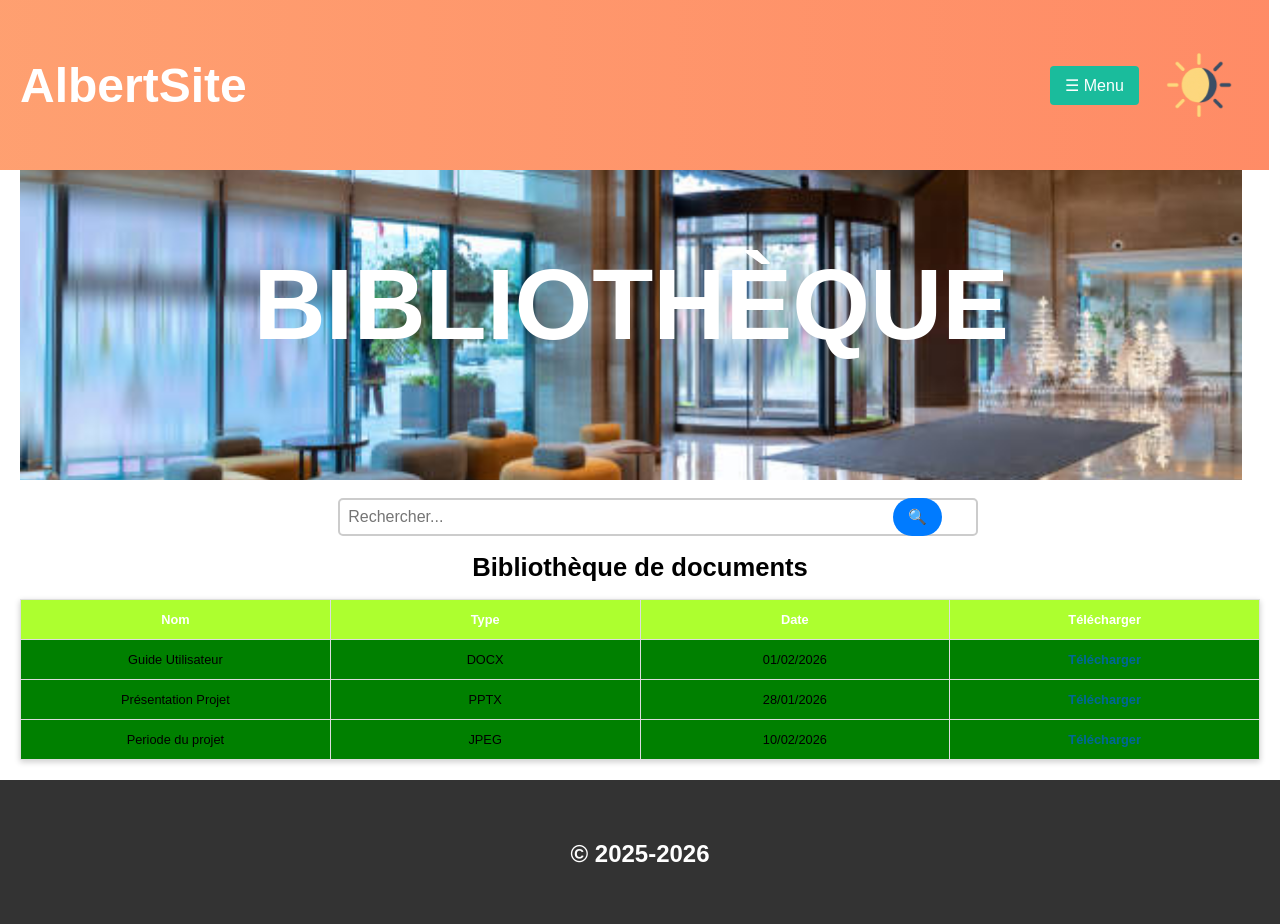
After one commit to ouedraogograceolivier5-byte/monSiteWeb, a Django app: template djangoApp/monSiteWeb/application/templates/application/bibliotheque.html in a window 1280 px wide. The commit adds this page. Run offline with Django 5.2, Linux system fonts and the light colour scheme; the template is opened without the code that fills it, so the values that code supplies are empty.

Commit message:
Fin de la finalisation

```diff
--- a/djangoApp/monSiteWeb/application/static/css/style.css
+++ b/djangoApp/monSiteWeb/application/static/css/style.css
@@ -1,6 +1,7 @@
 /*Parametrage sur quelques balises*/
-p{
-  margin: 0 auto;          /* centre horizontalement */
+p {
+  margin: 0 auto;
+  /* centre horizontalement */
   font-size: 3vw;
   box-shadow: 10px 10px 20px 0 rgb(88, 23, 23);
   padding: 40px;
@@ -8,8 +9,10 @@ p{
 }
 
 main {
-  flex: 1; /* occupe l’espace disponible */
-  padding: 100px 20px 20px; /* espace pour ne pas cacher le contenu sous la barre du haut */
+  flex: 1;
+  /* occupe l’espace disponible */
+  padding: 100px 20px 20px;
+  /* espace pour ne pas cacher le contenu sous la barre du haut */
 }
 
 body {
@@ -49,12 +52,13 @@ footer {
   color: white;
   text-decoration: none;
   border-radius: 1vw;
-  font-family: Arial,sans-serif;
+  font-family: Arial, sans-serif;
   font-size: 85%;
 }
 
 .button:hover {
-  background-color: #2980b9;  /*Changer de couleur lorsque le curseur est pointé*/
+  background-color: #2980b9;
+  /*Changer de couleur lorsque le curseur est pointé*/
 }
 
 .color {
@@ -140,66 +144,89 @@ body.dark-mode {
   font-weight: bold;
 }
 
-.menu-button {
-  background-color: white;
-  color: #007bff;
-  border: 2px solid #007bff;
+/*Menu*/
+
+.menu-toggle {
+  background: #1abc9c;
+  border: none;
+  color: white;
   padding: 10px 15px;
-  font-size: 1em;
+  cursor: pointer;
   border-radius: 4px;
-  cursor: pointer;
-  display: flex;
-  align-items: center;
-  gap: 8px;
+  font-size: 16px;
 }
 
-.menu-button .icon {
-  display: inline-block;
-  transition: transform 0.5s ease;
+.menu-toggle:hover {
+  transform: translateX(5px);
+  /* glisse légèrement vers la droite */
+  background: #16a085;
+  /* couleur plus foncée au survol */
 }
 
-.menu-button.open {
-  background-color: #dc3545;
-  color: white;
-  border-color: #dc3545;
-}
-
-.menu-button.open .icon {
-  transform: rotate(180deg);
-}
-
-/* Menu plein écran */
-#menu-list {
+/* Overlay */
+.overlay {
   position: fixed;
   top: 0;
   left: 0;
+  width: 100%;
   height: 100%;
-  width: 250px;
-  background: #343a40;
-  color: white;
-  list-style: none;
-  padding: 50px 20px;
-  margin: 0;
-  transform: translateX(-100%);
-  transition: transform 0.3s ease;
+  background: rgba(0, 0, 0, 0.4);
+  display: none;
+  z-index: 999;
+  /* très haut pour être au-dessus */
 }
 
-#menu-list li {
-  margin: 20px 0;
+/* Menu latéral */
+.sidebar {
+  position: fixed;
+  top: 0;
+  left: 0;
+  width: 250px;
+  height: 100vh;
+  background: #34495e;
+  color: white;
+  overflow-y: auto;
+  /* scroll interne */
+  padding: 20px 10px;
+  box-shadow: 2px 0 5px rgba(0, 0, 0, 0.3);
+  z-index: 999;
+  /* très haut pour être au-dessus */
 }
 
-#menu-list li a {
-  color: white;
-  text-decoration: none;
-  font-size: 1.2em;
+.sidebar h3 {
+  margin-top: 0;
+  text-align: center;
 }
 
-#menu-list.show {
-  transform: translateX(0);
+.sidebar a {
+  text-decoration: none;
+  /* enlève le soulignement */
+  color: white;
+  /* garde la couleur */
 }
 
-main {
-  padding: 20px;
+.sidebar a:hover {
+  text-decoration: none;
+  /* même au survol */
+}
+
+.sidebar button {
+  display: block;
+  width: 100%;
+  height: 150px;
+  margin: 8px 0;
+  padding: 10px;
+  border: none;
+  background: #2c3e50;
+  color: white;
+  cursor: pointer;
+  border-radius: 4px;
+  text-align: center;
+}
+
+.sidebar button:hover {
+  transform: translateX(5px);
+  background: #031a39;
 }
 
 /*Images*/
@@ -210,7 +237,7 @@ main {
   height: 500px;
   overflow: hidden;
   border-radius: 10px;
-  box-shadow: 0 0 15px rgba(0,0,0,0.5);
+  box-shadow: 0 0 15px rgba(0, 0, 0, 0.5);
 }
 
 .gallery img {
@@ -234,7 +261,7 @@ main {
 }
 
 .controls button {
-  background: rgba(0,0,0,0.5);
+  background: rgba(0, 0, 0, 0.5);
   border: none;
   color: white;
   font-size: 2rem;
@@ -244,7 +271,7 @@ main {
 }
 
 .controls button:hover {
-  background: rgba(0,0,0,0.8);
+  background: rgba(0, 0, 0, 0.8);
 }
 
 /*Indicateurs (points) */
@@ -260,7 +287,7 @@ main {
 .indicators span {
   width: 12px;
   height: 12px;
-  background: rgba(255,255,255,0.5);
+  background: rgba(255, 255, 255, 0.5);
   border-radius: 50%;
   cursor: pointer;
 }
@@ -271,8 +298,10 @@ main {
 
 /*Message d'accueil*/
 .message-bar {
-  background: transparent; /* hérite du background du conteneur */
-  color: inherit; /* hérite de la couleur du texte du parent */
+  background: transparent;
+  /* hérite du background du conteneur */
+  color: inherit;
+  /* hérite de la couleur du texte du parent */
   padding: 15px;
   cursor: pointer;
   border-radius: 5px;
@@ -301,19 +330,25 @@ main {
 }
 
 .message-detail {
-  max-height: 0;              /* caché par défaut */
+  max-height: 0;
+  /* caché par défaut */
   overflow: hidden;
-  background: transparent;     /* hérite du background du parent */
-  color: inherit;              /* hérite de la couleur du parent */
-  padding: 0 15px;             /* padding horizontal seulement */
+  background: transparent;
+  /* hérite du background du parent */
+  color: inherit;
+  /* hérite de la couleur du parent */
+  padding: 0 15px;
+  /* padding horizontal seulement */
   margin-top: 10px;
   border-radius: 5px;
   transition: max-height 0.5s ease, padding 0.5s ease;
 }
 
 .message-detail.active {
-  max-height: 200px;           /* hauteur suffisante pour le contenu */
-  padding: 15px;               /* padding complet quand visible */
+  max-height: 200px;
+  /* hauteur suffisante pour le contenu */
+  padding: 15px;
+  /* padding complet quand visible */
 }
 
 /*Animation des boutons*/
@@ -337,13 +372,17 @@ header {
   height: 150px;
   display: flex;
   position: fixed;
-  top: 0; /* positionné tout en haut */
+  top: 0;
+  /* positionné tout en haut */
   left: 0;
-  width: 96%;/* prend toute la largeur */
-  z-index: 1000;
+  width: 96%;
+  /* prend toute la largeur */
+  z-index: 500;
   align-items: center;
-  justify-content: space-between; /* espace entre les deux côtés */
-  padding: 0 40px; /* marge intérieure gauche/droite */
+  justify-content: space-between;
+  /* espace entre les deux côtés */
+  padding: 10px 20px;
+  /* marge intérieure gauche/droite */
   color: white;
   font-family: Arial, sans-serif;
 
@@ -354,19 +393,209 @@ header {
 }
 
 @keyframes gradientAnimation {
-  0% { background-position: 0% 50%; }
-  50% { background-position: 100% 50%; }
-  100% { background-position: 0% 50%; }
+  0% {
+    background-position: 0% 50%;
+  }
+
+  50% {
+    background-position: 100% 50%;
+  }
+
+  100% {
+    background-position: 0% 50%;
+  }
 }
 
-.header-right {
+.header-actions {
   display: flex;
   align-items: center;
-  gap: 20px; /* espace entre menu et image */
+  gap: 10px;
+  /* espace entre Menu et Mode sombre */
 }
 
 #toggle-theme {
-  width: 100px; /* taille adaptée */
+  width: 100px;
+  /* taille adaptée */
   height: 100px;
   cursor: pointer;
 }
+
+/* Animation d’apparition */
+.menu-toggle,
+#toggle-theme {
+  opacity: 0;
+  transform: translateY(-20px);
+  animation: slideIn 0.6s forwards;
+}
+
+/* Délais différents pour un effet progressif */
+.menu-toggle {
+  animation-delay: 0.2s;
+}
+
+#toggle-theme {
+  animation-delay: 0.4s;
+}
+
+@keyframes slideIn {
+  to {
+    opacity: 1;
+    transform: translateY(0);
+  }
+}
+
+/*Bibliothèque*/
+.doc-list {
+  margin-top: 20px;
+  border: 1px solid #ccc;
+  padding: 10px;
+}
+
+.doc-list table {
+  width: 100%;
+  border-collapse: collapse;
+}
+
+.doc-list th,
+.doc-list td {
+  border: 1px solid #ddd;
+  padding: 8px;
+  text-align: left;
+}
+
+.doc-list th {
+  cursor: pointer;
+  background: #f4f4f4;
+}
+
+.doc-list tr:nth-child(even) {
+  background: #f9f9f9;
+}
+
+a.download {
+  color: #006699;
+  text-decoration: none;
+  font-weight: bold;
+}
+
+a.download:hover {
+  text-decoration: underline;
+}
+
+/*Paramètres sur la barre de recherche*/
+.search-container input {
+  width: 50%;
+  padding: 10px;
+  font-size: 16px;
+  border-radius: 20px;
+  border: 1px solid #ccc;
+}
+
+.search-container button {
+  margin-left: -7vw;
+  padding: 10px 15px;
+  font-size: 15px;
+  border-radius: 20px;
+  border: none;
+  cursor: pointer;
+  background: #007BFF;
+  color: white;
+  transition: background 0.3s;
+}
+
+.search-container button:hover {
+  background: #0056b3;
+}
+
+/*Paramètres des tableaux*/
+th,
+td {
+  padding: 12px;
+  border: 1px solid #ddd;
+  text-align: center;
+}
+
+th {
+  background: greenyellow;
+  color: white;
+}
+
+tr:hover {
+  background: greenyellow;
+}
+
+table {
+  margin: auto;
+  border-collapse: collapse;
+  /*fusionner les bordures*/
+  table-layout: fixed;
+  /* force largeur fixe */
+  background: white;
+  box-shadow: 0 2px 6px rgba(0, 0, 0, 0.2);
+  width: 100%;
+  font-size: 80%;
+  background-color: green;
+}
+
+.highlight {
+  background-color: yellow;
+  animation: fadeHighlight 1s ease-in-out;
+}
+
+@keyframes fadeHighlight {
+  from {
+    background-color: transparent;
+  }
+
+  to {
+    background-color: yellow;
+  }
+}
+
+#quotesTable {
+  animation: slideIn 0.6s ease-out;
+}
+
+@keyframes slideIn {
+  from {
+    opacity: 0;
+    transform: translateY(20px);
+  }
+
+  to {
+    opacity: 1;
+    transform: translateY(0);
+  }
+}
+
+/* Champ de recherche animé */
+#searchInput {
+  padding: 8px;
+  border: 2px solid #ccc;
+  border-radius: 5px;
+  transition: border-color 0.3s, box-shadow 0.3s;
+}
+
+#searchInput:focus {
+  border-color: #007BFF;
+  box-shadow: 0 0 8px rgba(0, 123, 255, 0.5);
+}
+
+#quotesTable tr {
+  transition: all 0.3s ease;
+}
+
+#quotesTable tr[style*="display: none"] {
+  opacity: 0;
+  transform: scale(0.95);
+}
+
+#searchBtn {
+  transition: transform 0.1s ease, background-color 0.3s;
+}
+
+#searchBtn:hover {
+  transform: scale(1.1);
+  background-color: #db159f;
+  color: white;
+}
--- a/djangoApp/monSiteWeb/application/static/js/script.js
+++ b/djangoApp/monSiteWeb/application/static/js/script.js
@@ -1,5 +1,5 @@
 //Mode sombre ou clair
-function mode_sombre_clair(){
+function mode_sombre_clair() {
   const toggleBtn = document.getElementById('toggle-theme');
   const body = document.body;
 
@@ -22,25 +22,23 @@ function mode_sombre_clair(){
 
 
 //Menu
-const menuToggle = document.getElementById('menu-toggle');
-const menuList = document.getElementById('menu-list');
-const icon = menuToggle.querySelector('.icon');
-const label = menuToggle.querySelector('.label');
+const menuToggle = document.getElementById('menuToggle');
+const overlay = document.getElementById('overlay');
+const sidebar = document.getElementById('sidebar');
 
+// Ouvrir/fermer via le bouton
 menuToggle.addEventListener('click', () => {
-  const isOpen = menuList.classList.toggle('show');
-  menuToggle.classList.toggle('open', isOpen);
-  label.textContent = isOpen ? 'Fermer' : 'Menu';
-  icon.textContent = isOpen ? '✖' : '☰';
+  if (overlay.style.display === 'block') {
+    overlay.style.display = 'none';
+  } else {
+    overlay.style.display = 'block';
+  }
 });
 
-// Fermer le menu si on clique ailleurs
-document.addEventListener('click', (event) => {
-  if (!menuList.contains(event.target) && event.target !== menuToggle) {
-    menuList.classList.remove('show');
-    menuToggle.classList.remove('open');
-    label.textContent = 'Menu';
-    icon.textContent = '☰';
+// Fermer si clic en dehors du menu
+overlay.addEventListener('click', (e) => {
+  if (!sidebar.contains(e.target)) {
+    overlay.style.display = 'none';
   }
 });
 
--- a/djangoApp/monSiteWeb/application/templates/application/base.html
+++ b/djangoApp/monSiteWeb/application/templates/application/base.html
@@ -1,26 +1,37 @@
 <!DOCTYPE html>
 <html lang="en">
+
 <head>
   <title>{% block title %}Base{% endblock %}</title>
   {% load static %}
-    <link rel="stylesheet" href="{% static 'css/style.css' %}"/>
+  <link rel="stylesheet" href="{% static 'css/style.css' %}" />
   <style>
     .indice {
       background-image: url("{% static 'images/indice1.jpg' %}");
-        background-size: cover;       /* L'image couvre toute la balise */
-        background-position: center;  /* Centrage de l'image */
-        background-repeat: no-repeat; /* Pas de répétition */
+      background-size: cover;
+      /* L'image couvre toute la balise */
+      background-position: center;
+      /* Centrage de l'image */
+      background-repeat: no-repeat;
+      /* Pas de répétition */
 
-        display: flex;                /* Active Flexbox */
-        justify-content: center;      /* Centre horizontalement */
-        align-items: center;          /* Centre verticalement */
+      display: flex;
+      /* Active Flexbox */
+      justify-content: center;
+      /* Centre horizontalement */
+      align-items: center;
+      /* Centre verticalement */
 
-        color: white;                 /* Texte en blanc */
-        text-align: center;           /* Centre le texte si plusieurs lignes */
+      color: white;
+      /* Texte en blanc */
+      text-align: center;
+      /* Centre le texte si plusieurs lignes */
 
       width: 96%;
-        height: 40vh;                /* Pleine hauteur de l'écran */
-        padding: 1rem;                /* Un peu d'espace interne pour éviter que le texte touche les bords */
+      height: 40vh;
+      /* Pleine hauteur de l'écran */
+      padding: 1rem;
+      /* Un peu d'espace interne pour éviter que le texte touche les bords */
     }
 
     .indice2 {
@@ -62,30 +73,37 @@
 
     /* DETAIL visible quand actif */
     .indice2.active .message-detail {
-  max-height: 1000px; /* assez grand pour tout le contenu */
+      max-height: 1000px;
+      /* assez grand pour tout le contenu */
     }
 
+    /* Contenu principal */
+    .content {
+      padding: 20px;
+    }
   </style>
 </head>
+
 <body>
   <header>
-    <div class="logo"><h1>AlbertSite</h1></div>
-    <div class="header-right">
-    <nav class="menu">
-      <button id="menu-toggle" class="menu-button">
-        <span class="icon">☰</span>
-        <span class="label">Menu</span>
-      </button>
-      <ul id="menu-list" class="hidden">
-        <li><a href="{% url 'home' %}"><h1>Accueil</h1></a></li>
-        <li><a href="{% url 'biographie' %}"><h1>Biographie</h1></a></li>
-        <li><a href="{% url 'contact' %}"><h1>Contact</h1></a></li>
-      </ul>
-    </nav>
-    <a href="#" id="toggle-theme" ><img id="toggle-theme" src="../../static/images/ss.png" alt="Mode clair/sombre"></a>
+    <div class="logo">
+      <h1>AlbertSite</h1>
+    </div>
+    <div class="header-actions">
+      <button class="menu-toggle" id="menuToggle">☰ Menu</button>
+      <img id="toggle-theme" src="../../static/images/ss.png" alt="Mode clair/sombre">
     </div>
   </header>
-  <main>
+  <div class="overlay" id="overlay">
+    <aside class="sidebar" id="sidebar">
+      <h3><u>Navigation</u></h3>
+      <a href="{% url 'home' %}"><button><h1>Accueil</h1></button></a>
+      <a href="{% url 'biographie' %}"><button><h1>Biographie</h1></button></a>
+      <a href="{% url 'bibliotheque' %}"><button><h1>Bibliothèque</h1></button></a>
+      <a href="{% url 'contact' %}"><button><h1>Contact</h1></button></a>
+    </aside>
+  </div>
+  <main class="content">
     {% block content %}
 
     {% endblock %}
@@ -103,4 +121,5 @@
   </script>
 
 </body>
+
 </html>
--- /dev/null
+++ b/djangoApp/monSiteWeb/application/templates/application/bibliotheque.html
@@ -0,0 +1,86 @@
+{% extends 'application/base.html' %}
+
+{% block content %}
+<br><br><br><br><br><br>
+<div class="indice" style="font-size: 50px;">
+  <center><h1>BIBLIOTHÈQUE</h1></center>
+</div><br>
+
+<div class="search-container" align="center">
+  <input type="text" id="searchInput" placeholder="Rechercher...">
+  <button id="searchBtn">🔍</button>
+</div>
+
+<table id="quotesTable" align="center">
+  <caption align=top>
+    <center><h1>Bibliothèque de documents</h1></center>
+  </caption>
+
+  <thead border="2">
+    <tr><th>Nom</th><th>Type</th><th>Date</th><th>Télécharger</th></tr>
+  </thead>
+
+  <tbody>
+    <tr>
+      <td>Guide Utilisateur</td>
+      <td>DOCX</td>
+      <td>01/02/2026</td>
+      <td><a href="../../static/telecharger/guide.docm" class="download" download>Télécharger</a></td>
+    </tr>
+
+    <tr>
+      <td>Présentation Projet</td>
+      <td>PPTX</td>
+      <td>28/01/2026</td>
+      <td><a href="../../static/telecharger/Travail_DeveloppementWeb.pptx" class="download" download>Télécharger</a></td>
+    </tr>
+
+    <tr>
+      <td>Periode du projet</td>
+      <td>JPEG</td>
+      <td>10/02/2026</td>
+      <td><a href="../../static/images/S5.jpeg" class="download" download>Télécharger</a></td>
+    </tr>
+  </tbody>
+</table>
+<script>
+  // Fonction de recherche déclenchée par le bouton
+  const searchInput = document.getElementById("searchInput");
+  const searchBtn = document.getElementById("searchBtn");
+
+  function recherche() {
+    const table = document.getElementById("quotesTable");
+    const rows = table.getElementsByTagName("tr");
+    const filter = searchInput.value.toLowerCase();
+    for (let i = 1; i < rows.length; i++) {
+      const cells = rows[i].getElementsByTagName("td");
+      let match = false;
+
+      for (let j = 0; j < cells.length; j++) {
+        const text = cells[j].innerText;
+        if (j==3) continue; // Ignorer la colonne de téléchargement
+
+        if (text.toLowerCase().includes(filter)) {
+          match = true;
+          const regex = new RegExp(`(${filter})`, "gi");
+          cells[j].innerHTML = text.replace(regex, "<span class='highlight'>$1</span>");
+        } else {
+          cells[j].innerHTML = text; // Nettoyer surlignage
+        }
+      }
+
+      rows[i].style.display = match ? "" : "none";
+    }
+  }
+
+  // Lancer la recherche quand on clique sur le bouton
+  searchBtn.addEventListener("click", recherche);
+
+  // Lancer aussi la recherche si on appuie sur "Entrée"
+  searchInput.addEventListener("keypress", function(e) {
+    if (e.key === "Enter") {
+      recherche();
+    }
+  });
+</script>
+{% endblock %}
--- a/djangoApp/monSiteWeb/application/urls.py
+++ b/djangoApp/monSiteWeb/application/urls.py
@@ -4,6 +4,7 @@ from . import views
 urlpatterns = [
     path('', views.home, name='home'),
     path('biographie/', views.biographie, name='biographie'),
+    path('bibliotheque/', views.bibliotheque, name='bibliotheque'),
     path('contact/', views.contact_view, name='contact'),
     path('success/', views.success, name='success'),
 ]
--- a/djangoApp/monSiteWeb/application/views.py
+++ b/djangoApp/monSiteWeb/application/views.py
@@ -9,6 +9,9 @@ def home(request):
 
 def biographie(request):
     return render(request, "application/biographie.html")
+
+def bibliotheque(request):
+    return render(request, "application/bibliotheque.html")
 
 def contact(request):
     return render(request, "application/contact.html")
```
Also changed, not shown: djangoApp/monSiteWeb/application/static/images/S5.jpeg (added), 1 other file. Lines whose indentation alone changed are shown as unchanged.
